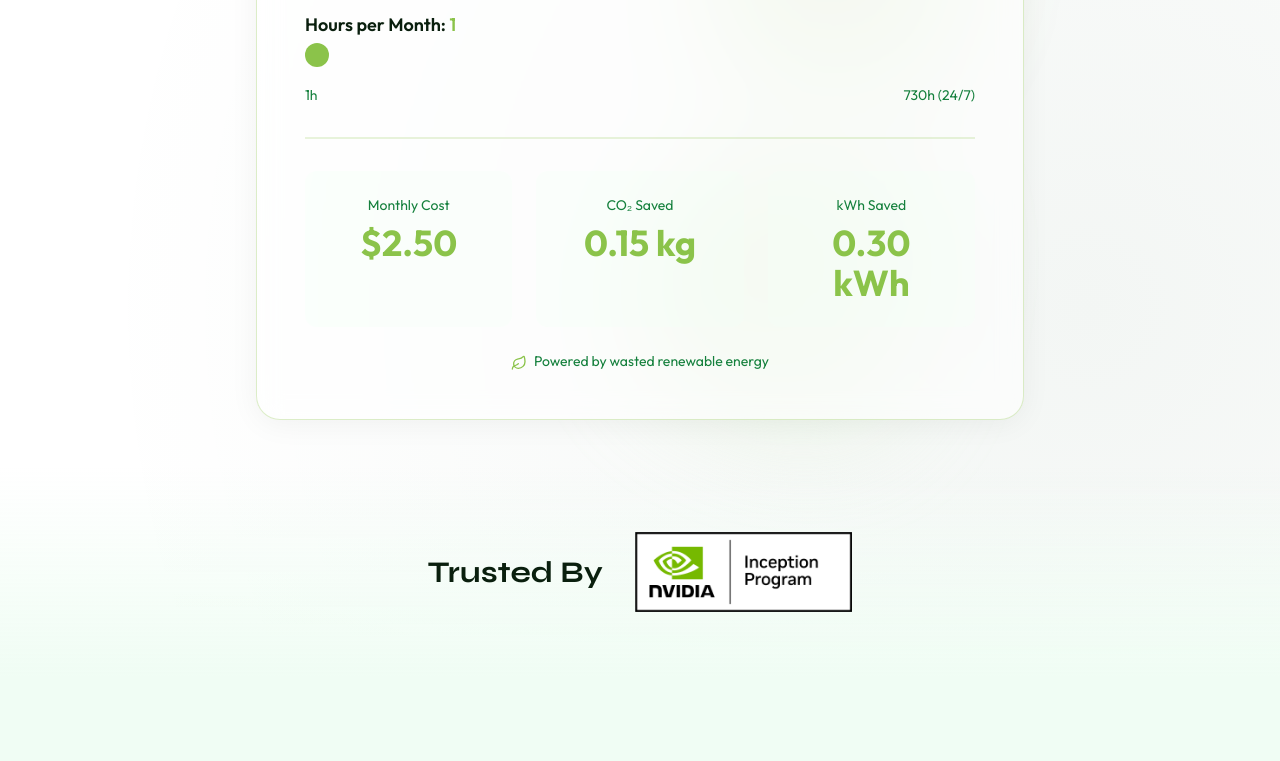
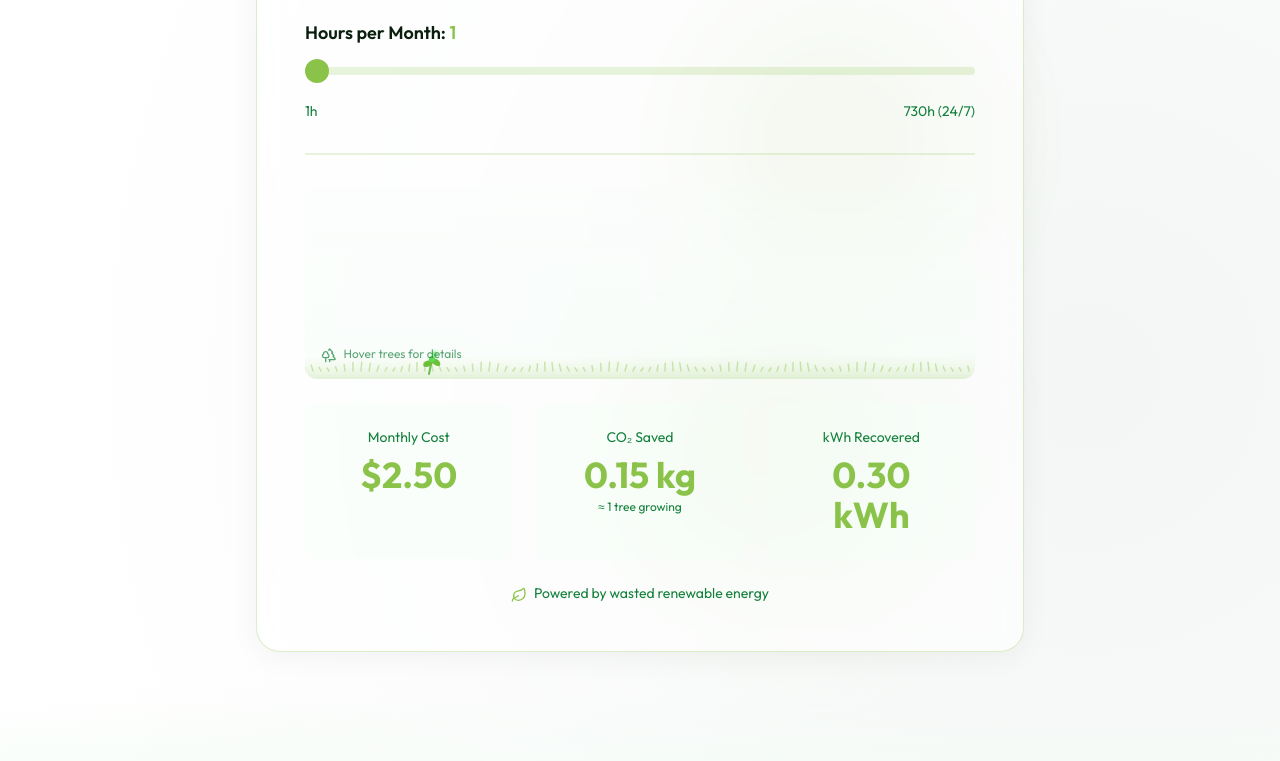
Before and after one commit to Enverge-Labs/enverge-landing, a plain HTML site: page gpu-pricing.html in a window 1280 px wide. Shown: the part 1040-1801 px from the top of the page. Drawn offline with nearby package versions, Linux system fonts and the light colour scheme.

Commit message:
Add GPU calculation animation

```diff
--- /dev/null
+++ b/forest-animation.js
@@ -0,0 +1,495 @@
+class CO2Forest {
+    constructor(container) {
+        this.container = container;
+        this.canvas = document.createElement('canvas');
+        this.ctx = this.canvas.getContext('2d');
+        this.trees = [];
+        this.particles = [];
+        this.mouse = { x: 0, y: 0 };
+        this.co2Value = 0;
+        this.kwhValue = 0;
+        this.gpuCount = 1;
+        this.targetTreeCount = 0;
+        this.time = 0;
+
+        this.setupCanvas();
+        this.bindEvents();
+        this.animate();
+    }
+
+    setupCanvas() {
+        this.canvas.style.width = '100%';
+        this.canvas.style.height = '100%';
+        this.canvas.style.position = 'absolute';
+        this.canvas.style.top = '0';
+        this.canvas.style.left = '0';
+        this.canvas.style.pointerEvents = 'none';
+        this.container.style.position = 'relative';
+        this.container.insertBefore(this.canvas, this.container.firstChild);
+        this.resize();
+    }
+
+    bindEvents() {
+        window.addEventListener('resize', () => this.resize());
+        this.container.addEventListener('mousemove', (e) => {
+            const rect = this.container.getBoundingClientRect();
+            this.mouse.x = e.clientX - rect.left;
+            this.mouse.y = e.clientY - rect.top;
+        });
+    }
+
+    resize() {
+        const rect = this.container.getBoundingClientRect();
+        this.width = rect.width;
+        this.height = rect.height;
+        this.canvas.width = this.width * window.devicePixelRatio;
+        this.canvas.height = this.height * window.devicePixelRatio;
+        this.ctx.scale(window.devicePixelRatio, window.devicePixelRatio);
+    }
+
+    updateValues(co2, kwh, gpuCount, hours) {
+        this.co2Value = co2;
+        this.kwhValue = kwh;
+        this.gpuCount = gpuCount;
+        this.hours = hours;
+
+        // Calculate target tree count based on CO2 (1 tree per 5kg CO2, min 1)
+        this.targetTreeCount = Math.max(1, Math.min(Math.floor(co2 / 5) + gpuCount, 40));
+
+        // Grow trees to match target
+        while (this.trees.length < this.targetTreeCount) {
+            this.addTree();
+        }
+        // Shrink trees smoothly (mark for removal rather than instant pop)
+        while (this.trees.length > this.targetTreeCount && this.trees.length > 1) {
+            this.trees.pop();
+        }
+
+        // Update tree heights based on hours (more hours = taller trees)
+        const heightMultiplier = 0.3 + Math.min(hours / 150, 1.2);
+        this.trees.forEach(tree => {
+            tree.targetHeight = tree.baseHeight * heightMultiplier;
+        });
+
+        // Update seasonal colors based on kWh
+        this.updateSeasonalColors();
+    }
+
+    updateSeasonalColors() {
+        // Spring green → Deep forest green based on kWh
+        const intensity = Math.min(this.kwhValue / 500, 1);
+        this.trees.forEach(tree => {
+            tree.colorIntensity = intensity;
+        });
+    }
+
+    addTree() {
+        const x = 20 + Math.random() * (this.width - 40);
+        const baseHeight = 40 + Math.random() * 60;
+
+        this.trees.push({
+            x: x,
+            y: this.height - 5, // Slight offset from bottom
+            baseHeight: baseHeight,
+            targetHeight: baseHeight,
+            currentHeight: 0,
+            width: 10 + Math.random() * 10,
+            phase: Math.random() * Math.PI * 2,
+            swaySpeed: 0.5 + Math.random() * 0.5,
+            layers: 3 + Math.floor(Math.random() * 2),
+            colorIntensity: 0,
+            growthProgress: 0,
+            type: Math.floor(Math.random() * 3), // Different tree styles
+            isSeed: true // Start as seed
+        });
+    }
+
+    addSeed() {
+        if (this.trees.length >= 5) return; // Max 5 seeds initially
+
+        const x = 30 + Math.random() * (this.width - 60);
+        this.trees.push({
+            x: x,
+            y: this.height - 5,
+            baseHeight: 15,
+            targetHeight: 15,
+            currentHeight: 0,
+            width: 6,
+            phase: Math.random() * Math.PI * 2,
+            swaySpeed: 1,
+            layers: 1,
+            colorIntensity: 0,
+            growthProgress: 0,
+            type: 0,
+            isSeed: true
+        });
+    }
+
+    addParticle(x, y) {
+        if (this.particles.length > 100) return;
+
+        this.particles.push({
+            x: x,
+            y: y,
+            vx: (Math.random() - 0.5) * 0.5,
+            vy: -Math.random() * 1 - 0.5,
+            life: 1,
+            size: 2 + Math.random() * 3,
+            hue: 80 + Math.random() * 40 // Green-yellow range
+        });
+    }
+
+    update() {
+        this.time += 0.016;
+
+        // Update trees
+        this.trees.forEach(tree => {
+            // Grow animation
+            if (tree.growthProgress < 1) {
+                tree.growthProgress = Math.min(tree.growthProgress + 0.02, 1);
+            }
+
+            // Smooth height transition
+            tree.currentHeight += (tree.targetHeight - tree.currentHeight) * 0.05;
+
+            // Calculate mouse influence for sway
+            const dx = this.mouse.x - tree.x;
+            const dy = this.mouse.y - (tree.y - tree.currentHeight / 2);
+            const dist = Math.sqrt(dx * dx + dy * dy);
+            const influence = Math.max(0, 1 - dist / 200);
+
+            tree.mouseInfluence = influence;
+
+            // Spawn photosynthesis particles
+            if (Math.random() < 0.02 * tree.growthProgress && this.co2Value > 0) {
+                const particleY = tree.y - tree.currentHeight * (0.3 + Math.random() * 0.6);
+                this.addParticle(tree.x + (Math.random() - 0.5) * tree.width * 2, particleY);
+            }
+        });
+
+        // Update particles
+        this.particles = this.particles.filter(p => {
+            p.x += p.vx;
+            p.y += p.vy;
+            p.vy -= 0.01; // Slight upward drift
+            p.life -= 0.015;
+            return p.life > 0;
+        });
+    }
+
+    drawTree(tree) {
+        const ctx = this.ctx;
+        const progress = this.easeOutElastic(tree.growthProgress);
+        const height = tree.currentHeight * progress;
+
+        if (height < 1) return;
+
+        // Calculate sway
+        const baseSway = Math.sin(this.time * tree.swaySpeed + tree.phase) * 3;
+        const mouseSway = (tree.mouseInfluence || 0) * (this.mouse.x - tree.x) * 0.05;
+        const totalSway = baseSway + mouseSway;
+
+        // Color based on seasonal intensity
+        const baseHue = 95 + tree.colorIntensity * 35; // 95 (spring) to 130 (deep green)
+        const saturation = 55 + tree.colorIntensity * 25;
+        const lightness = 48 - tree.colorIntensity * 12;
+
+        ctx.save();
+        ctx.translate(tree.x, tree.y);
+
+        // Draw as seed/sprout if very small
+        if (tree.isSeed && height < 20) {
+            this.drawSprout(ctx, height, totalSway, baseHue, saturation, lightness);
+            ctx.restore();
+            return;
+        }
+
+        // Transition from seed to tree
+        tree.isSeed = false;
+
+        // Draw trunk
+        const trunkHeight = height * 0.25;
+        const trunkGradient = ctx.createLinearGradient(0, 0, 0, -trunkHeight);
+        trunkGradient.addColorStop(0, `hsl(25, 35%, ${30 + tree.colorIntensity * 8}%)`);
+        trunkGradient.addColorStop(1, `hsl(30, 30%, ${22 + tree.colorIntensity * 5}%)`);
+        ctx.fillStyle = trunkGradient;
+        ctx.beginPath();
+        ctx.moveTo(-tree.width * 0.12, 0);
+        ctx.lineTo(-tree.width * 0.08 + totalSway * 0.1, -trunkHeight);
+        ctx.lineTo(tree.width * 0.08 + totalSway * 0.1, -trunkHeight);
+        ctx.lineTo(tree.width * 0.12, 0);
+        ctx.closePath();
+        ctx.fill();
+
+        // Draw geometric foliage layers
+        const foliageHeight = height * 0.85;
+        const layerHeight = foliageHeight / tree.layers;
+
+        for (let i = 0; i < tree.layers; i++) {
+            const layerY = -trunkHeight - (i * layerHeight * 0.65);
+            const layerWidth = tree.width * (1.1 - i * 0.18);
+            const layerSway = totalSway * (1 + i * 0.35);
+
+            // Gradient color per layer (darker at bottom, lighter at top)
+            const layerLightness = lightness + i * 6;
+            const layerSaturation = saturation - i * 5;
+
+            ctx.fillStyle = `hsl(${baseHue}, ${layerSaturation}%, ${layerLightness}%)`;
+
+            ctx.beginPath();
+            if (tree.type === 0) {
+                // Triangle tree (pine style)
+                ctx.moveTo(layerSway, layerY - layerHeight);
+                ctx.lineTo(-layerWidth + layerSway * 0.5, layerY);
+                ctx.lineTo(layerWidth + layerSway * 0.5, layerY);
+            } else if (tree.type === 1) {
+                // Diamond/geometric tree
+                ctx.moveTo(layerSway, layerY - layerHeight);
+                ctx.lineTo(-layerWidth * 0.7 + layerSway * 0.5, layerY - layerHeight * 0.45);
+                ctx.lineTo(-layerWidth + layerSway * 0.3, layerY);
+                ctx.lineTo(layerWidth + layerSway * 0.3, layerY);
+                ctx.lineTo(layerWidth * 0.7 + layerSway * 0.5, layerY - layerHeight * 0.45);
+            } else {
+                // Rounded organic
+                const cp = layerHeight * 0.35;
+                ctx.moveTo(layerSway, layerY - layerHeight);
+                ctx.bezierCurveTo(
+                    -layerWidth * 0.3 + layerSway * 0.7, layerY - layerHeight * 0.8,
+                    -layerWidth * 0.8 + layerSway * 0.4, layerY - cp,
+                    -layerWidth + layerSway * 0.3, layerY
+                );
+                ctx.lineTo(layerWidth + layerSway * 0.3, layerY);
+                ctx.bezierCurveTo(
+                    layerWidth * 0.8 + layerSway * 0.4, layerY - cp,
+                    layerWidth * 0.3 + layerSway * 0.7, layerY - layerHeight * 0.8,
+                    layerSway, layerY - layerHeight
+                );
+            }
+            ctx.closePath();
+            ctx.fill();
+
+            // Add subtle inner highlight
+            ctx.fillStyle = `hsla(${baseHue + 15}, ${layerSaturation + 10}%, ${layerLightness + 15}%, 0.25)`;
+            ctx.beginPath();
+            ctx.ellipse(layerSway * 0.4, layerY - layerHeight * 0.55, layerWidth * 0.25, layerHeight * 0.2, 0, 0, Math.PI * 2);
+            ctx.fill();
+        }
+
+        ctx.restore();
+    }
+
+    drawSprout(ctx, height, sway, hue, sat, light) {
+        // Draw stem
+        ctx.strokeStyle = `hsl(${hue + 10}, ${sat - 10}%, ${light + 5}%)`;
+        ctx.lineWidth = 2;
+        ctx.lineCap = 'round';
+        ctx.beginPath();
+        ctx.moveTo(0, 0);
+        ctx.quadraticCurveTo(sway * 0.5, -height * 0.5, sway, -height);
+        ctx.stroke();
+
+        // Draw small leaves
+        ctx.fillStyle = `hsl(${hue}, ${sat}%, ${light}%)`;
+
+        // Left leaf
+        ctx.beginPath();
+        ctx.ellipse(sway - 4, -height * 0.7, 5, 3, -0.5 + sway * 0.05, 0, Math.PI * 2);
+        ctx.fill();
+
+        // Right leaf
+        ctx.beginPath();
+        ctx.ellipse(sway + 4, -height * 0.8, 5, 3, 0.5 + sway * 0.05, 0, Math.PI * 2);
+        ctx.fill();
+
+        // Tip bud
+        ctx.fillStyle = `hsl(${hue + 20}, ${sat + 10}%, ${light + 10}%)`;
+        ctx.beginPath();
+        ctx.arc(sway, -height, 3, 0, Math.PI * 2);
+        ctx.fill();
+    }
+
+    drawParticle(p) {
+        const ctx = this.ctx;
+        ctx.beginPath();
+        ctx.arc(p.x, p.y, p.size * p.life, 0, Math.PI * 2);
+        ctx.fillStyle = `hsla(${p.hue}, 70%, 60%, ${p.life * 0.6})`;
+        ctx.fill();
+
+        // Subtle glow
+        ctx.beginPath();
+        ctx.arc(p.x, p.y, p.size * p.life * 2, 0, Math.PI * 2);
+        ctx.fillStyle = `hsla(${p.hue}, 70%, 70%, ${p.life * 0.2})`;
+        ctx.fill();
+    }
+
+    draw() {
+        this.ctx.clearRect(0, 0, this.width, this.height);
+
+        // Draw ground first
+        this.drawGround();
+
+        // Sort trees by x position for slight depth variation
+        const sortedTrees = [...this.trees].sort((a, b) => a.x - b.x);
+
+        // Draw trees
+        sortedTrees.forEach(tree => this.drawTree(tree));
+
+        // Draw particles on top
+        this.particles.forEach(p => this.drawParticle(p));
+    }
+
+    drawGround() {
+        const ctx = this.ctx;
+        const groundY = this.height - 8;
+
+        // Ground gradient
+        const gradient = ctx.createLinearGradient(0, groundY - 15, 0, this.height);
+        gradient.addColorStop(0, 'rgba(139, 195, 74, 0)');
+        gradient.addColorStop(0.5, 'rgba(139, 195, 74, 0.08)');
+        gradient.addColorStop(1, 'rgba(101, 163, 13, 0.15)');
+        ctx.fillStyle = gradient;
+        ctx.fillRect(0, groundY - 15, this.width, 23);
+
+        // Draw grass blades
+        ctx.strokeStyle = 'rgba(139, 195, 74, 0.4)';
+        ctx.lineWidth = 1.5;
+        ctx.lineCap = 'round';
+
+        for (let i = 0; i < this.width; i += 8) {
+            const grassHeight = 6 + Math.sin(i * 0.1 + this.time * 0.5) * 3;
+            const grassSway = Math.sin(this.time * 0.8 + i * 0.05) * 2;
+
+            ctx.beginPath();
+            ctx.moveTo(i, groundY);
+            ctx.quadraticCurveTo(i + grassSway * 0.5, groundY - grassHeight * 0.5, i + grassSway, groundY - grassHeight);
+            ctx.stroke();
+        }
+    }
+
+    easeOutElastic(t) {
+        const c4 = (2 * Math.PI) / 3;
+        return t === 0 ? 0 : t === 1 ? 1 : Math.pow(2, -10 * t) * Math.sin((t * 10 - 0.75) * c4) + 1;
+    }
+
+    animate() {
+        this.update();
+        this.draw();
+        requestAnimationFrame(() => this.animate());
+    }
+}
+
+// Stats tooltip functionality
+class ForestStats {
+    constructor(forest) {
+        this.forest = forest;
+        this.tooltip = null;
+        this.createTooltip();
+        this.bindEvents();
+    }
+
+    createTooltip() {
+        this.tooltip = document.createElement('div');
+        this.tooltip.className = 'forest-tooltip';
+        this.tooltip.style.cssText = `
+            position: absolute;
+            background: rgba(255, 255, 255, 0.95);
+            backdrop-filter: blur(8px);
+            border: 1px solid rgba(139, 195, 74, 0.3);
+            border-radius: 12px;
+            padding: 12px 16px;
+            pointer-events: none;
+            opacity: 0;
+            transition: opacity 0.2s;
+            z-index: 100;
+            font-size: 14px;
+            box-shadow: 0 4px 20px rgba(0,0,0,0.1);
+            min-width: 180px;
+        `;
+        this.forest.container.appendChild(this.tooltip);
+    }
+
+    bindEvents() {
+        this.forest.canvas.style.pointerEvents = 'auto';
+
+        this.forest.container.addEventListener('mousemove', (e) => {
+            const rect = this.forest.container.getBoundingClientRect();
+            const x = e.clientX - rect.left;
+            const y = e.clientY - rect.top;
+
+            // Find clicked tree
+            const tree = this.findTreeAt(x, y);
+            if (tree) {
+                this.showTooltip(e.clientX - rect.left, e.clientY - rect.top, tree);
+            } else {
+                this.hideTooltip();
+            }
+        });
+
+        this.forest.container.addEventListener('mouseleave', () => {
+            this.hideTooltip();
+        });
+    }
+
+    findTreeAt(x, y) {
+        return this.forest.trees.find(tree => {
+            const dx = Math.abs(x - tree.x);
+            const dy = tree.y - y;
+            return dx < tree.width * 2 && dy > 0 && dy < tree.currentHeight;
+        });
+    }
+
+    showTooltip(x, y, tree) {
+        const co2PerTree = (this.forest.co2Value / Math.max(this.forest.trees.length, 1)).toFixed(2);
+        const kwhPerTree = (this.forest.kwhValue / Math.max(this.forest.trees.length, 1)).toFixed(2);
+
+        // Lucide tree-deciduous icon
+        this.tooltip.innerHTML = `
+            <div style="font-weight: 600; color: #166534; margin-bottom: 8px; display: flex; align-items: center; gap: 6px;">
+                <svg xmlns="http://www.w3.org/2000/svg" width="16" height="16" viewBox="0 0 24 24" fill="none" stroke="currentColor" stroke-width="2" stroke-linecap="round" stroke-linejoin="round"><path d="M8 19a4 4 0 0 1-2.24-7.32A3.5 3.5 0 0 1 9 6.03V6a3 3 0 1 1 6 0v.04a3.5 3.5 0 0 1 3.24 5.65A4 4 0 0 1 16 19Z"/><path d="M12 19v3"/></svg>
+                Tree Impact
+            </div>
+            <div style="color: #15803d; margin-bottom: 4px; display: flex; align-items: center; gap: 4px;">
+                <svg xmlns="http://www.w3.org/2000/svg" width="14" height="14" viewBox="0 0 24 24" fill="none" stroke="#8BC34A" stroke-width="2" stroke-linecap="round" stroke-linejoin="round"><path d="M11 20A7 7 0 0 1 9.8 6.1C15.5 5 17 4.48 19 2c1 2 2 4.18 2 8 0 5.5-4.78 10-10 10Z"/><path d="M2 21c0-3 1.85-5.36 5.08-6C9.5 14.52 12 13 13 12"/></svg>
+                <strong>${co2PerTree} kg</strong> CO₂ absorbed
+            </div>
+            <div style="color: #15803d; display: flex; align-items: center; gap: 4px;">
+                <svg xmlns="http://www.w3.org/2000/svg" width="14" height="14" viewBox="0 0 24 24" fill="none" stroke="#8BC34A" stroke-width="2" stroke-linecap="round" stroke-linejoin="round"><path d="M13 2 3 14h9l-1 8 10-12h-9l1-8z"/></svg>
+                <strong>${kwhPerTree} kWh</strong> clean energy
+            </div>
+        `;
+
+        this.tooltip.style.left = `${Math.min(x + 10, this.forest.width - 200)}px`;
+        this.tooltip.style.top = `${Math.max(y - 90, 10)}px`;
+        this.tooltip.style.opacity = '1';
+    }
+
+    hideTooltip() {
+        this.tooltip.style.opacity = '0';
+    }
+}
+
+// Initialize when DOM is ready
+let forestInstance = null;
+let forestStats = null;
+
+function initForest() {
+    const forestContainer = document.getElementById('forest-visualization');
+    if (!forestContainer) return;
+
+    forestInstance = new CO2Forest(forestContainer);
+    forestStats = new ForestStats(forestInstance);
+
+    // Initial render with default values
+    forestInstance.updateValues(0.15, 0.3, 1, 1);
+}
+
+function updateForest(co2, kwh, gpuCount, hours) {
+    if (!forestInstance) {
+        initForest();
+    }
+    if (forestInstance) {
+        forestInstance.updateValues(co2, kwh, gpuCount, hours);
+    }
+}
+
+document.addEventListener('DOMContentLoaded', initForest);
--- a/gpu-pricing.html
+++ b/gpu-pricing.html
@@ -80,12 +80,15 @@
             appearance: none;
             background: transparent;
             cursor: pointer;
+            width: 100%;
+            height: 1.5rem;
         }
 
-        input[type="range"]::-webkit-slider-track {
+        input[type="range"]::-webkit-slider-runnable-track {
             background-color: rgba(139, 195, 74, 0.2);
             height: 0.5rem;
             border-radius: 1rem;
+            width: 100%;
         }
 
         input[type="range"]::-webkit-slider-thumb {
@@ -108,6 +111,7 @@
             background-color: rgba(139, 195, 74, 0.2);
             height: 0.5rem;
             border-radius: 1rem;
+            width: 100%;
         }
 
         input[type="range"]::-moz-range-thumb {
@@ -277,20 +281,29 @@
                     </div>
                 </form>
 
-                <!-- Results -->
+                <!-- Results with Forest Visualization -->
                 <div id="results" class="mt-8 space-y-6 hidden">
                     <div class="border-t-2 border-nvidia/20 pt-8">
+                        <!-- Forest Canvas Container -->
+                        <div id="forest-visualization" class="relative h-48 mb-6 rounded-xl overflow-hidden bg-gradient-to-b from-forest/10 to-forest/30">
+                            <div class="absolute bottom-4 left-4 z-10 text-xs text-text-muted opacity-70">
+                                <i data-lucide="trees" class="w-4 h-4 inline mr-1"></i>
+                                Hover trees for details
+                            </div>
+                        </div>
+
                         <div class="grid md:grid-cols-3 gap-6">
-                            <div class="bg-forest/30 rounded-xl p-6 text-center">
+                            <div class="bg-forest/30 rounded-xl p-6 text-center relative z-10">
                                 <div class="text-sm text-text-muted mb-2">Monthly Cost</div>
                                 <div class="text-4xl font-bold text-nvidia" id="monthly-cost">$0.00</div>
                             </div>
-                            <div class="bg-forest/30 rounded-xl p-6 text-center">
+                            <div class="bg-forest/30 rounded-xl p-6 text-center relative z-10">
                                 <div class="text-sm text-text-muted mb-2">CO₂ Saved</div>
                                 <div class="text-4xl font-bold text-nvidia" id="co2-saved">0.00 kg</div>
+                                <div class="text-xs text-text-muted mt-1" id="trees-equivalent"></div>
                             </div>
-                            <div class="bg-forest/30 rounded-xl p-6 text-center">
-                                <div class="text-sm text-text-muted mb-2">kWh Saved</div>
+                            <div class="bg-forest/30 rounded-xl p-6 text-center relative z-10">
+                                <div class="text-sm text-text-muted mb-2">kWh Recovered</div>
                                 <div class="text-4xl font-bold text-nvidia" id="kwh-saved">0.00 kWh</div>
                             </div>
                         </div>
@@ -868,8 +881,17 @@
             document.getElementById('co2-saved').textContent = co2Saved.toLocaleString('en-US', {minimumFractionDigits: 2, maximumFractionDigits: 2}) + ' kg';
             document.getElementById('kwh-saved').textContent = kwh.toLocaleString('en-US', {minimumFractionDigits: 2, maximumFractionDigits: 2}) + ' kWh';
 
+            // Update trees equivalent text
+            const treesEquiv = Math.floor(co2Saved / 5) + quantity;
+            document.getElementById('trees-equivalent').textContent = `≈ ${treesEquiv} tree${treesEquiv !== 1 ? 's' : ''} growing`;
+
             // Show results
             document.getElementById('results').classList.remove('hidden');
+
+            // Update forest visualization
+            if (typeof updateForest === 'function') {
+                updateForest(co2Saved, kwh, quantity, hours);
+            }
         }
 
         // Update slider values and recalculate
@@ -896,5 +918,6 @@
         // Initialize lucide icons
         lucide.createIcons();
     </script>
+    <script src="forest-animation.js"></script>
 </body>
 </html>
```
Also changed, not shown: index.html (+1 -1 lines).
